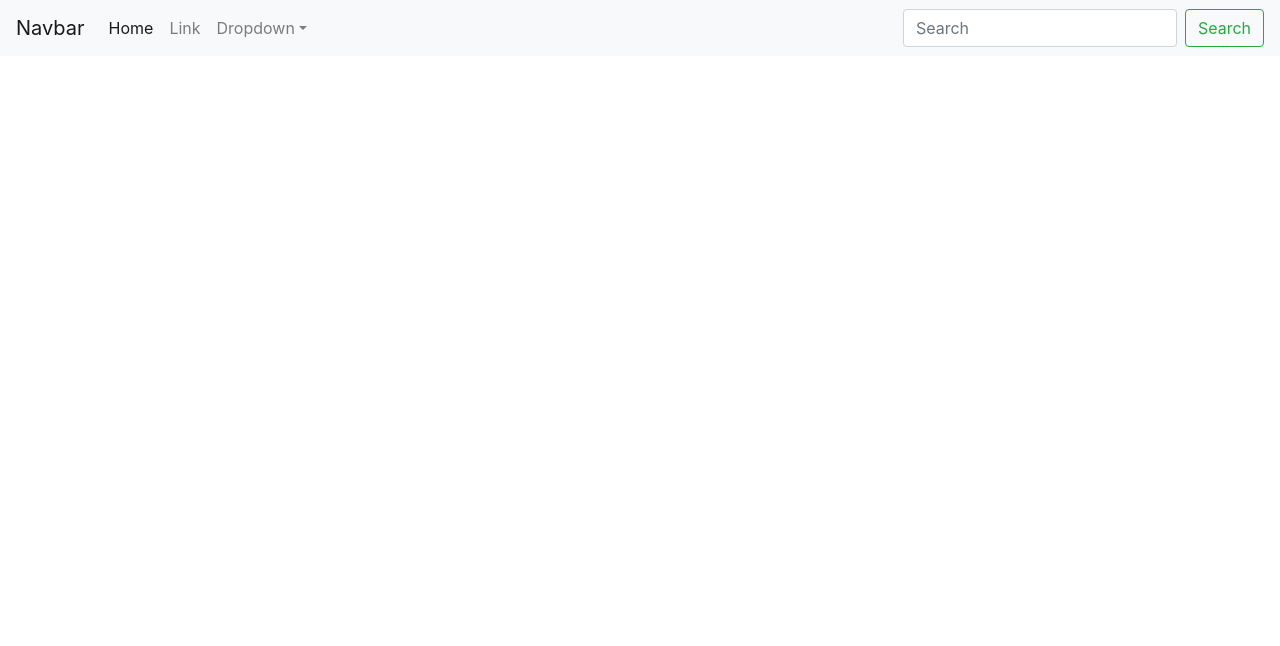
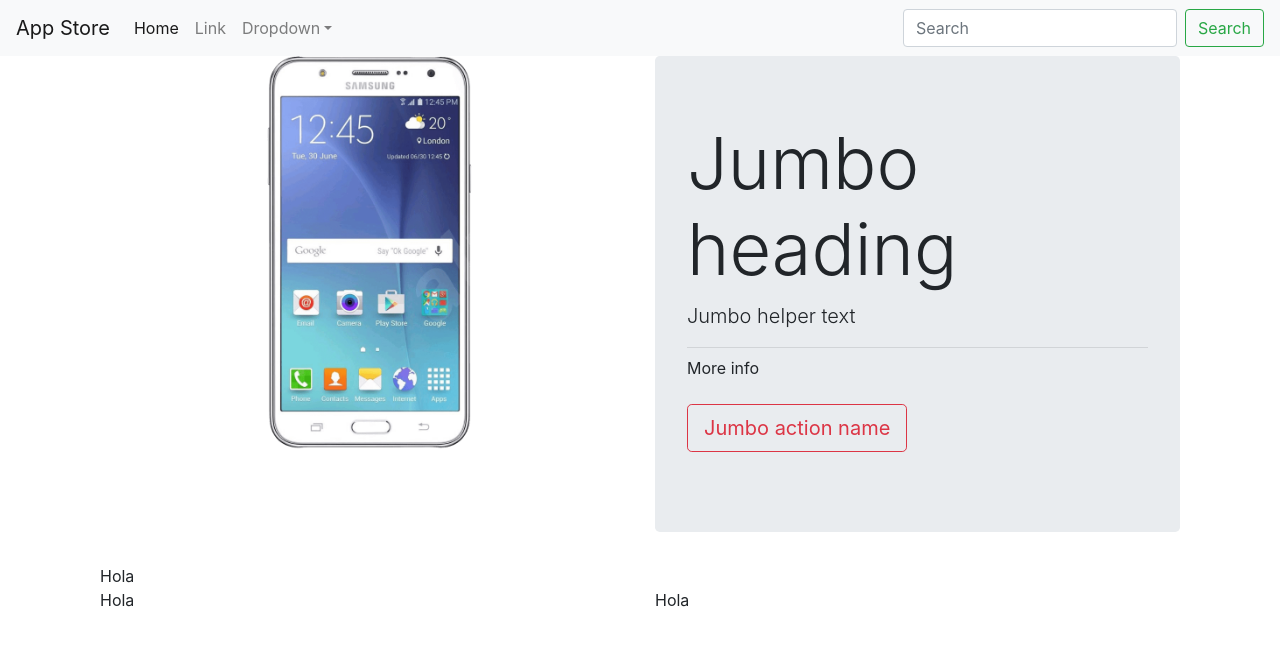
Before and after one commit to Jila06/Pagina1, a plain HTML site: page index.html in a window 1280 px wide. Drawn offline with nearby package versions, Linux system fonts and the light colour scheme.

Commit message:
Añadi contenido al navbar y al header

```diff
--- a/index.html
+++ b/index.html
@@ -26,7 +26,7 @@
 <body>
     <!-- Inicio: Navbar  100% -->
      <nav class="navbar navbar-expand-sm navbar-light bg-light">
-        <a class="navbar-brand" href="#">Navbar</a>
+        <a class="navbar-brand" href="#">App Store</a>
         <button class="navbar-toggler d-lg-none" type="button" data-toggle="collapse" data-target="#collapsibleNavId" aria-controls="collapsibleNavId"
             aria-expanded="false" aria-label="Toggle navigation">
             <span class="navbar-toggler-icon"></span>
@@ -62,36 +62,66 @@
 
         <!-- Inicio: Header  -->
         <header>
-
+            <div class="container">
+                <div class="row">
                     <!-- Inicio: Contenedor 1  -->
-
+                    <div class="col-md-6 col-sm-6 ">
+                        <img src="Assets/image1.png" class="w-100" alt="">
+                    </div>
                     <!-- Fin: Contenedor 1 -->
 
                     <!-- Inicio: Contenedor 2  -->
-
-            <!-- Fin: Contenedor  2-->
+                    <div class="col-md-6 col-sm-6">
+                        <!-- b4-jumbotron-default -->
+                        <div class="jumbotron">
+                            <h1 class="display-3">Jumbo heading</h1>
+                            <p class="lead">Jumbo helper text</p>
+                            <hr class="my-2">
+                            <p>More info</p>
+                            <p class="lead">
+                                <a class="btn btn-outline-danger btn-lg mt-2" href="Jumbo action link"
+                                    role="button">Jumbo action name</a>
+                            </p>
+                    </div>
+                    <!-- fin:contenedor 2 -->
+                </div>
+            </div>
         </header>
         <!-- Fin: Header  -->
 
         <!-- Inicio: Main  -->
         <main>
             <!-- Inicio: section  1 Testimonios  -->
-
+            <section class="Testimonios">
                 <!-- Inicio: Contenedor 1  -->
-
+                <div class="container">
+                    Hola
+                </div>
+            </section>
             <!-- Fin: Contenedor 1 -->
 
             <!-- Inicio: section 2 Articulos -->
+            <section class="Articulos">
+                <div class="container">
 
+                    <div class="row">
 
                         <!-- Inicio: Contenedor 1  -->
-
+                        <div class="col-md-6 col-sm-6">
+                            Hola
+                        </div>
                         <!-- Fin: Contenedor 1 -->
 
                         <!-- Inicio: Contenedor 2  -->
+                        <div class="col-md-6 col-sm-6">
+                            Hola
+                        </div>
+                        <!-- Fin: Contenedor  2-->
+                    </div>
 
-                <!-- Fin: Contenedor  2-->
+                </div>
 
+            </section>
             <!-- Fin: section  2-->
 
         </main>
```
Lines whose indentation alone changed are shown as unchanged.
